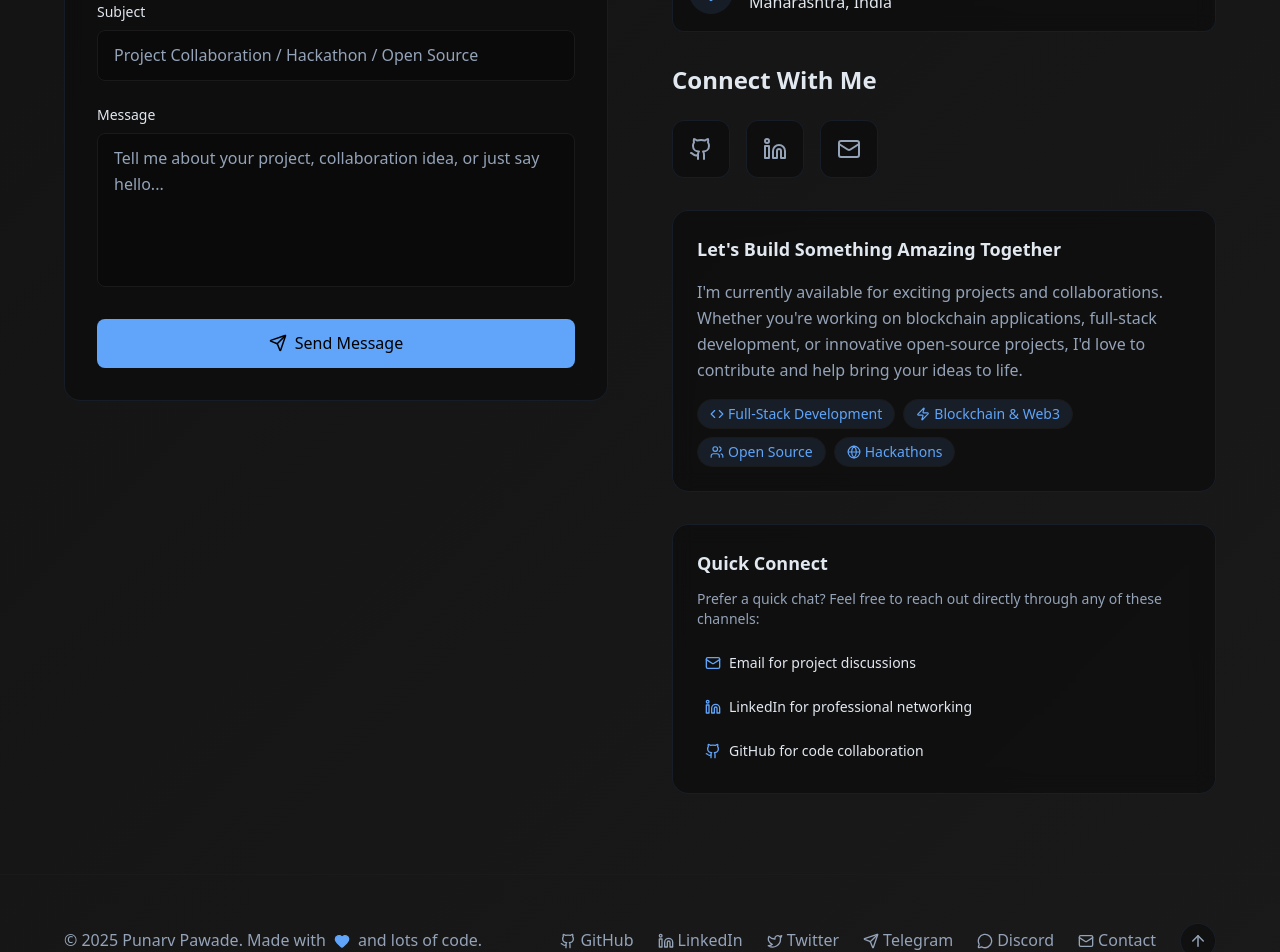
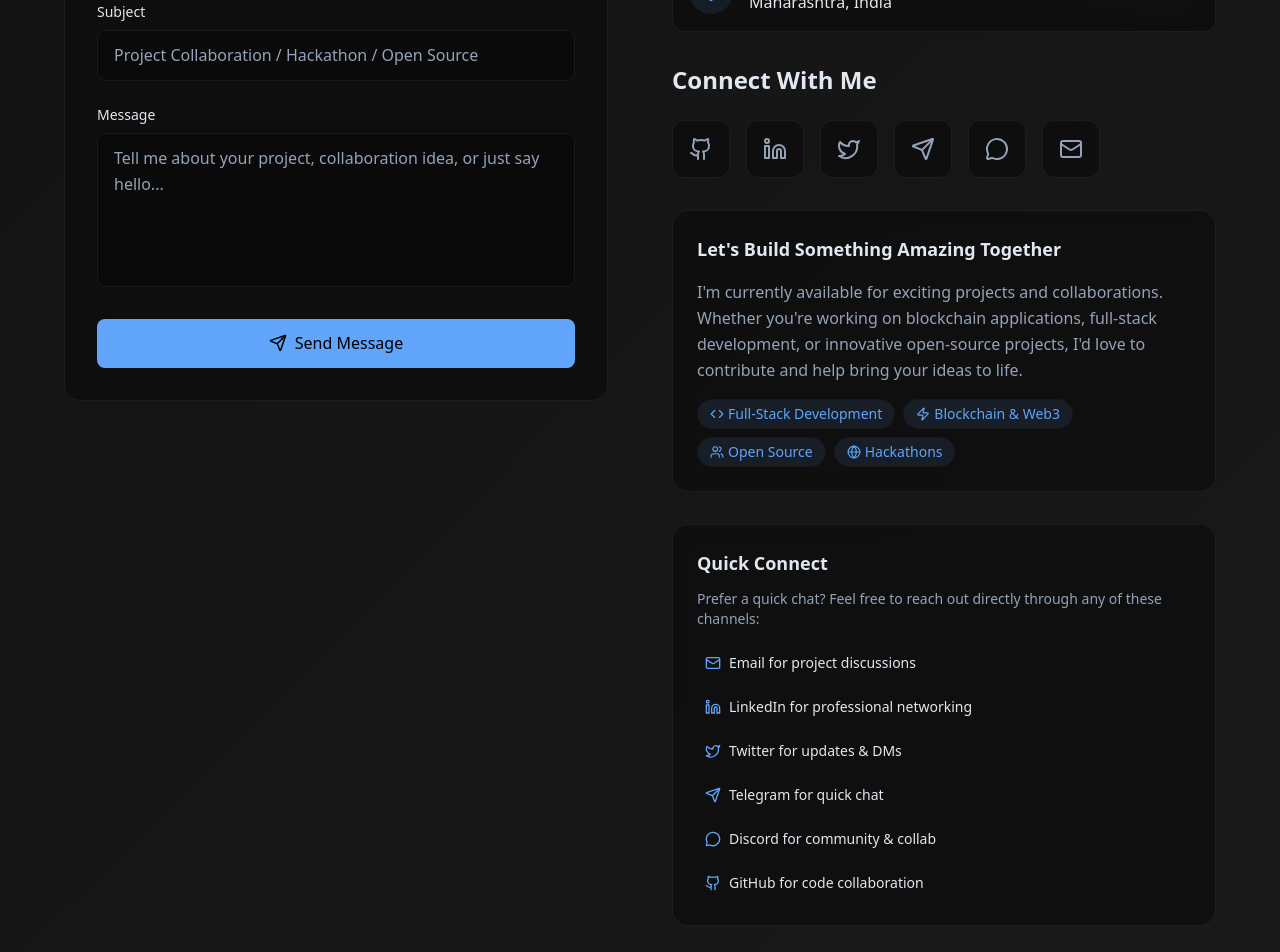
Before and after one commit to inciner8r/portfolio_new, a Next.js app: page / in a window 1280 px wide. Shown: the part 10020-10972 px from the top of the page. Built offline with nearby package versions, Linux system fonts and the light colour scheme.

Commit message:
Refactor Contact component: added Twitter, Telegram, and Discord links; improved formatting and consistency in JSX structure.

```diff
--- a/app/components/Contact.tsx
+++ b/app/components/Contact.tsx
@@ -1,49 +1,80 @@
-'use client';
+"use client";
 
-import { motion } from 'framer-motion';
-import { Mail, Phone, MapPin, Send, Github, Linkedin, Globe, Code, Zap, Users } from 'lucide-react';
+import { motion } from "framer-motion";
+import {
+  Mail,
+  Phone,
+  MapPin,
+  Send,
+  Github,
+  Linkedin,
+  Globe,
+  Code,
+  Zap,
+  Users,
+  Twitter,
+  MessageCircle,
+} from "lucide-react";
 
 const Contact = () => {
   const contactInfo = [
     {
       icon: Mail,
-      label: 'Email',
-      value: 'punarvpawade17@gmail.com',
-      href: 'mailto:punarvpawade17@gmail.com'
+      label: "Email",
+      value: "punarvpawade17@gmail.com",
+      href: "mailto:punarvpawade17@gmail.com",
     },
     {
       icon: Globe,
-      label: 'Website',
-      value: 'www.punarv.dev',
-      href: 'https://www.punarv.dev/'
+      label: "Website",
+      value: "www.punarv.dev",
+      href: "https://www.punarv.dev/",
     },
     {
       icon: MapPin,
-      label: 'Location',
-      value: 'Maharashtra, India',
-      href: '#'
-    }
+      label: "Location",
+      value: "Maharashtra, India",
+      href: "#",
+    },
   ];
 
   const socialLinks = [
     {
       icon: Github,
-      label: 'GitHub',
-      href: 'https://github.com/inciner8r',
-      color: 'hover:text-primary'
+      label: "GitHub",
+      href: "https://github.com/inciner8r",
+      color: "hover:text-primary",
     },
     {
       icon: Linkedin,
-      label: 'LinkedIn',
-      href: 'https://www.linkedin.com/in/punarvpawade/',
-      color: 'hover:text-blue-400'
+      label: "LinkedIn",
+      href: "https://www.linkedin.com/in/punarvpawade/",
+      color: "hover:text-blue-400",
+    },
+    {
+      icon: Twitter,
+      label: "Twitter",
+      href: "https://x.com/inciner8rz",
+      color: "hover:text-blue-400",
+    },
+    {
+      icon: Send,
+      label: "Telegram",
+      href: "https://t.me/inciner8r",
+      color: "hover:text-sky-400",
+    },
+    {
+      icon: MessageCircle,
+      label: "Discord",
+      href: "https://discord.com/users/569047479140483082",
+      color: "hover:text-indigo-400",
     },
     {
       icon: Mail,
-      label: 'Email',
-      href: 'mailto:punarvpawade17@gmail.com',
-      color: 'hover:text-green-400'
-    }
+      label: "Email",
+      href: "mailto:punarvpawade17@gmail.com",
+      color: "hover:text-green-400",
+    },
   ];
 
   return (
@@ -60,8 +91,9 @@ const Contact = () => {
             Let's Connect
           </h2>
           <p className="text-xl text-muted-foreground max-w-3xl mx-auto leading-relaxed">
-            Have a project in mind, want to collaborate on open-source, or just want to chat about blockchain and technology?
-            I'd love to hear from you. Let's build something amazing together!
+            Have a project in mind, want to collaborate on open-source, or just
+            want to chat about blockchain and technology? I'd love to hear from
+            you. Let's build something amazing together!
           </p>
         </motion.div>
 
@@ -74,11 +106,16 @@ const Contact = () => {
             viewport={{ once: true }}
           >
             <div className="glass p-8 rounded-2xl">
-              <h3 className="text-2xl font-bold mb-6 text-foreground">Send a Message</h3>
+              <h3 className="text-2xl font-bold mb-6 text-foreground">
+                Send a Message
+              </h3>
               <form className="space-y-6">
                 <div className="grid md:grid-cols-2 gap-4">
                   <div>
-                    <label htmlFor="firstName" className="block text-sm font-medium mb-2 text-foreground">
+                    <label
+                      htmlFor="firstName"
+                      className="block text-sm font-medium mb-2 text-foreground"
+                    >
                       First Name
                     </label>
                     <input
@@ -90,7 +127,10 @@ const Contact = () => {
                     />
                   </div>
                   <div>
-                    <label htmlFor="lastName" className="block text-sm font-medium mb-2 text-foreground">
+                    <label
+                      htmlFor="lastName"
+                      className="block text-sm font-medium mb-2 text-foreground"
+                    >
                       Last Name
                     </label>
                     <input
@@ -104,7 +144,10 @@ const Contact = () => {
                 </div>
 
                 <div>
-                  <label htmlFor="email" className="block text-sm font-medium mb-2 text-foreground">
+                  <label
+                    htmlFor="email"
+                    className="block text-sm font-medium mb-2 text-foreground"
+                  >
                     Email Address
                   </label>
                   <input
@@ -117,7 +160,10 @@ const Contact = () => {
                 </div>
 
                 <div>
-                  <label htmlFor="subject" className="block text-sm font-medium mb-2 text-foreground">
+                  <label
+                    htmlFor="subject"
+                    className="block text-sm font-medium mb-2 text-foreground"
+                  >
                     Subject
                   </label>
                   <input
@@ -130,7 +176,10 @@ const Contact = () => {
                 </div>
 
                 <div>
-                  <label htmlFor="message" className="block text-sm font-medium mb-2 text-foreground">
+                  <label
+                    htmlFor="message"
+                    className="block text-sm font-medium mb-2 text-foreground"
+                  >
                     Message
                   </label>
                   <textarea
@@ -164,14 +213,20 @@ const Contact = () => {
             className="space-y-8"
           >
             <div>
-              <h3 className="text-2xl font-bold mb-6 text-foreground">Contact Information</h3>
+              <h3 className="text-2xl font-bold mb-6 text-foreground">
+                Contact Information
+              </h3>
               <div className="space-y-4">
                 {contactInfo.map((info, index) => (
                   <motion.a
                     key={info.label}
                     href={info.href}
-                    target={info.href.startsWith('http') ? '_blank' : '_self'}
-                    rel={info.href.startsWith('http') ? 'noopener noreferrer' : undefined}
+                    target={info.href.startsWith("http") ? "_blank" : "_self"}
+                    rel={
+                      info.href.startsWith("http")
+                        ? "noopener noreferrer"
+                        : undefined
+                    }
                     initial={{ opacity: 0, y: 20 }}
                     whileInView={{ opacity: 1, y: 0 }}
                     transition={{ duration: 0.6, delay: index * 0.1 }}
@@ -183,8 +238,12 @@ const Contact = () => {
                       <info.icon className="w-5 h-5 text-primary" />
                     </div>
                     <div>
-                      <p className="text-sm text-muted-foreground">{info.label}</p>
-                      <p className="text-foreground font-medium">{info.value}</p>
+                      <p className="text-sm text-muted-foreground">
+                        {info.label}
+                      </p>
+                      <p className="text-foreground font-medium">
+                        {info.value}
+                      </p>
                     </div>
                   </motion.a>
                 ))}
@@ -192,7 +251,9 @@ const Contact = () => {
             </div>
 
             <div>
-              <h3 className="text-2xl font-bold mb-6 text-foreground">Connect With Me</h3>
+              <h3 className="text-2xl font-bold mb-6 text-foreground">
+                Connect With Me
+              </h3>
               <div className="flex space-x-4">
                 {socialLinks.map((social, index) => (
                   <motion.a
@@ -216,18 +277,22 @@ const Contact = () => {
             </div>
 
             <div className="glass p-6 rounded-2xl">
-              <h4 className="text-lg font-semibold mb-4 text-foreground">Let's Build Something Amazing Together</h4>
+              <h4 className="text-lg font-semibold mb-4 text-foreground">
+                Let's Build Something Amazing Together
+              </h4>
               <p className="text-muted-foreground leading-relaxed mb-4">
-                I'm currently available for exciting projects and collaborations. Whether you're working on
-                blockchain applications, full-stack development, or innovative open-source projects,
-                I'd love to contribute and help bring your ideas to life.
+                I'm currently available for exciting projects and
+                collaborations. Whether you're working on blockchain
+                applications, full-stack development, or innovative open-source
+                projects, I'd love to contribute and help bring your ideas to
+                life.
               </p>
               <div className="flex flex-wrap gap-2">
                 {[
-                  { icon: Code, name: 'Full-Stack Development' },
-                  { icon: Zap, name: 'Blockchain & Web3' },
-                  { icon: Users, name: 'Open Source' },
-                  { icon: Globe, name: 'Hackathons' }
+                  { icon: Code, name: "Full-Stack Development" },
+                  { icon: Zap, name: "Blockchain & Web3" },
+                  { icon: Users, name: "Open Source" },
+                  { icon: Globe, name: "Hackathons" },
                 ].map((service) => (
                   <span
                     key={service.name}
@@ -242,9 +307,12 @@ const Contact = () => {
 
             {/* Call to Action */}
             <div className="glass p-6 rounded-2xl border border-accent/20">
-              <h4 className="text-lg font-semibold mb-3 text-foreground">Quick Connect</h4>
+              <h4 className="text-lg font-semibold mb-3 text-foreground">
+                Quick Connect
+              </h4>
               <p className="text-sm text-muted-foreground mb-4">
-                Prefer a quick chat? Feel free to reach out directly through any of these channels:
+                Prefer a quick chat? Feel free to reach out directly through any
+                of these channels:
               </p>
               <div className="space-y-2">
                 <motion.a
@@ -253,7 +321,9 @@ const Contact = () => {
                   className="flex items-center space-x-2 p-2 rounded-lg hover:bg-primary/5 transition-colors"
                 >
                   <Mail size={16} className="text-primary" />
-                  <span className="text-sm text-foreground">Email for project discussions</span>
+                  <span className="text-sm text-foreground">
+                    Email for project discussions
+                  </span>
                 </motion.a>
                 <motion.a
                   href="https://www.linkedin.com/in/punarvpawade/"
@@ -263,7 +333,45 @@ const Contact = () => {
                   className="flex items-center space-x-2 p-2 rounded-lg hover:bg-primary/5 transition-colors"
                 >
                   <Linkedin size={16} className="text-primary" />
-                  <span className="text-sm text-foreground">LinkedIn for professional networking</span>
+                  <span className="text-sm text-foreground">
+                    LinkedIn for professional networking
+                  </span>
+                </motion.a>
+                <motion.a
+                  href="https://x.com/inciner8rz"
+                  target="_blank"
+                  rel="noopener noreferrer"
+                  whileHover={{ scale: 1.02 }}
+                  className="flex items-center space-x-2 p-2 rounded-lg hover:bg-primary/5 transition-colors"
+                >
+                  <Twitter size={16} className="text-primary" />
+                  <span className="text-sm text-foreground">
+                    Twitter for updates & DMs
+                  </span>
+                </motion.a>
+                <motion.a
+                  href="https://t.me/inciner8r"
+                  target="_blank"
+                  rel="noopener noreferrer"
+                  whileHover={{ scale: 1.02 }}
+                  className="flex items-center space-x-2 p-2 rounded-lg hover:bg-primary/5 transition-colors"
+                >
+                  <Send size={16} className="text-primary" />
+                  <span className="text-sm text-foreground">
+                    Telegram for quick chat
+                  </span>
+                </motion.a>
+                <motion.a
+                  href="https://discord.com/users/569047479140483082"
+                  target="_blank"
+                  rel="noopener noreferrer"
+                  whileHover={{ scale: 1.02 }}
+                  className="flex items-center space-x-2 p-2 rounded-lg hover:bg-primary/5 transition-colors"
+                >
+                  <MessageCircle size={16} className="text-primary" />
+                  <span className="text-sm text-foreground">
+                    Discord for community & collab
+                  </span>
                 </motion.a>
                 <motion.a
                   href="https://github.com/inciner8r"
@@ -273,7 +381,9 @@ const Contact = () => {
                   className="flex items-center space-x-2 p-2 rounded-lg hover:bg-primary/5 transition-colors"
                 >
                   <Github size={16} className="text-primary" />
-                  <span className="text-sm text-foreground">GitHub for code collaboration</span>
+                  <span className="text-sm text-foreground">
+                    GitHub for code collaboration
+                  </span>
                 </motion.a>
               </div>
             </div>
```
